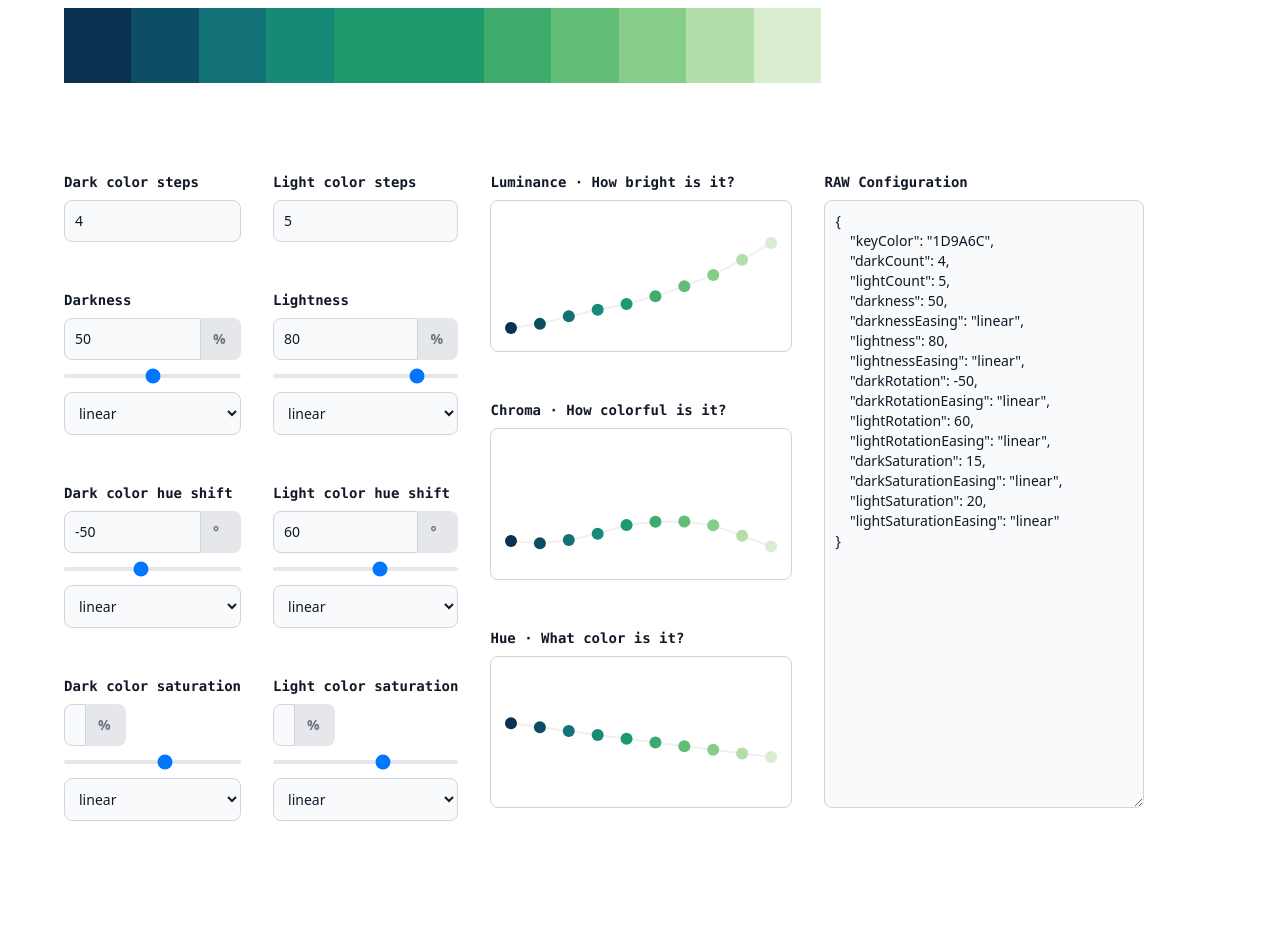
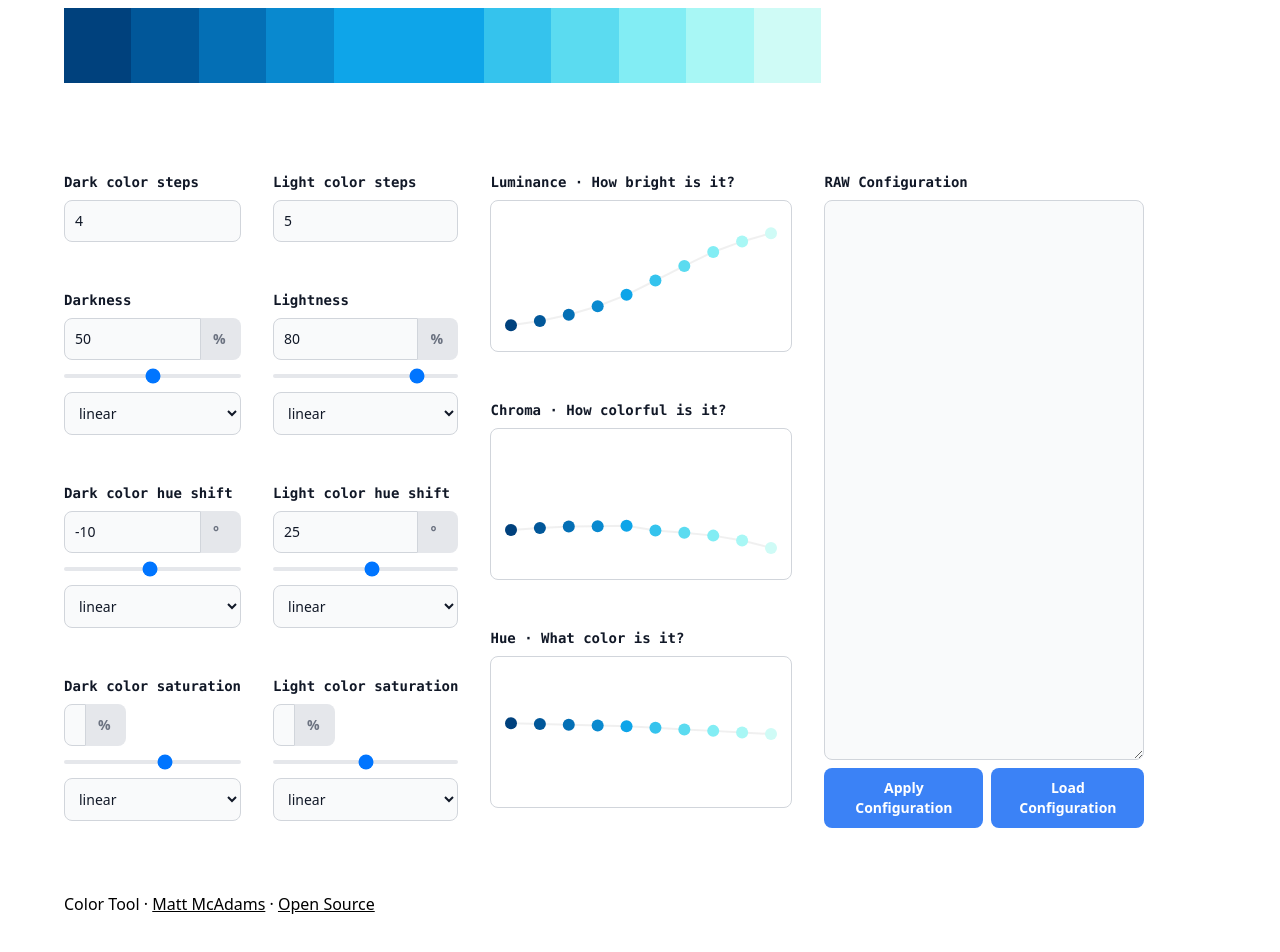
Before and after one commit to MattMcAdams/colorscale, a Next.js app: page / in a window 1280 px wide. Shown: the part 236-1188 px from the top of the page. Before the commit the page ends 1121 px from the top, so only its background shows below. Built offline with nearby package versions, Linux system fonts and the light colour scheme.

Commit message:
Clean up config

```diff
--- a/src/app/page.tsx
+++ b/src/app/page.tsx
@@ -66,7 +66,7 @@ export default function Home() {
             {/* <p>{shareURL}</p> */}
           </div>
           <div id="colorScale">
-            <ColorRow darkColors={darkColors} lightColors={lightColors} />
+            <ColorRow darkColors={darkColors} mainColor={mainColor} lightColors={lightColors} />
           </div>
           <div id="colorControls" className="flex space-x-8">
             <div className="space-y-12">
@@ -138,6 +138,19 @@ export default function Home() {
           <p>Loading Configuration</p>
         </>
       )}
+      <p>
+        Color Tool &middot;{" "}
+        <a href="https://www.mattmcadams.com" className="underline">
+          Matt McAdams
+        </a>{" "}
+        &middot;{" "}
+        <a
+          href="https://github.com/MattMcAdams/color-tool"
+          className="underline"
+        >
+          Open Source
+        </a>
+      </p>
     </main>
   );
 }
--- a/src/components/ColorRow.tsx
+++ b/src/components/ColorRow.tsx
@@ -2,14 +2,14 @@ import React from "react";
 import Swatch from "./Swatch";
 import { useSessionContext } from "../data/session";
 
-export const ColorRow = (props: { darkColors: string[], lightColors: string[] }) => {
+export const ColorRow = (props: { darkColors: string[], mainColor: string, lightColors: string[] }) => {
   const Session = useSessionContext();
   return (
     <div id="ColorRow" className="flex">
       {props.darkColors.map((color: string, index: number) => (
         <Swatch key={index} hex={color} />
       ))}
-      <Swatch hex={Session.keyColor} primary={true} />
+      <Swatch hex={props.mainColor} primary={true} />
       {props.lightColors.map((color: string, index: number) => (
         <Swatch key={index} hex={color} />
       ))}
--- a/src/components/inputs/Configuration.tsx
+++ b/src/components/inputs/Configuration.tsx
@@ -5,12 +5,22 @@ import { useSessionContext } from "../../data/session";
 
 const ConfigInput = () => {
   const Session = useSessionContext();
+  const [configString, setConfigString] = useState(
+    localStorage.getItem("colorToolConfig") || ''
+  );
 
   function handleChange(e: ChangeEvent<HTMLTextAreaElement>) {
     let value = e.target.value;
-    Session.updateConfigString(value);
-    localStorage.setItem("colorToolConfig", JSON.stringify(value, undefined, 4));
-    Session.load(false);
+    setConfigString(value);
+  }
+
+  function applyConfig() {
+    Session.loadConfiguration(configString);
+    setConfigString(localStorage.getItem("colorToolConfig") || "");
+  }
+
+  function loadConfig() {
+    setConfigString(localStorage.getItem("colorToolConfig") || '');
   }
 
   return (
@@ -28,10 +38,24 @@ const ConfigInput = () => {
         autoCorrect="off"
         autoCapitalize="off"
         spellCheck="false"
-        style={{ height: "38rem" }}
-        value={Session.configString}
+        style={{ height: "35rem" }}
+        value={configString}
         onChange={handleChange}
       />
+      <div className="flex space-x-2">
+        <button
+          className="rounded-lg bg-blue-500 text-white font-bold text-sm border-blue-500 p-2.5"
+          onClick={applyConfig}
+        >
+          Apply Configuration
+        </button>
+        <button
+          className="rounded-lg bg-blue-500 text-white font-bold text-sm border-blue-500 p-2.5"
+          onClick={loadConfig}
+        >
+          Load Configuration
+        </button>
+      </div>
     </div>
   );
 };
--- a/src/data/session.tsx
+++ b/src/data/session.tsx
@@ -7,21 +7,20 @@ interface Props {
 
 const defaults = {
   loaded: false,
-  configString: '',
-  keyColor: "1D9A6C",
+  keyColor: "0ea5e9",
   darkCount: 4,
   lightCount: 5,
   darkness: 50,
   darknessEasing: "linear" as easingOptionsType,
   lightness: 80,
   lightnessEasing: "linear" as easingOptionsType,
-  darkRotation: -50,
+  darkRotation: -10,
   darkRotationEasing: "linear" as easingOptionsType,
-  lightRotation: 60,
+  lightRotation: 25,
   lightRotationEasing: "linear" as easingOptionsType,
   darkSaturation: 15,
   darkSaturationEasing: "linear" as easingOptionsType,
-  lightSaturation: 20,
+  lightSaturation: 0,
   lightSaturationEasing: "linear" as easingOptionsType,
 
   nullProvider: () =>
@@ -30,7 +29,6 @@ const defaults = {
 
 type contextType = {
   loaded: boolean;
-  configString: string;
   keyColor: string;
   darkCount: number;
   lightCount: number;
@@ -48,7 +46,7 @@ type contextType = {
   lightSaturationEasing: easingOptionsType;
 
   load: (value: boolean) => void;
-  updateConfigString: (value: string) => void;
+  loadConfiguration: (configString: string) => void;
   updateKeyColor: (hex: string) => void;
   updateCount: (type: "light" | "dark", count: number) => void;
   updateBrightness: (type: "light" | "dark", value: number) => void;
@@ -59,7 +57,6 @@ type contextType = {
 
 const Context = createContext<contextType>({
   loaded: defaults.loaded,
-  configString: defaults.configString,
   keyColor: defaults.keyColor,
   darkCount: defaults.darkCount,
   lightCount: defaults.lightCount,
@@ -77,7 +74,7 @@ const Context = createContext<contextType>({
   lightSaturationEasing: defaults.lightSaturationEasing,
 
   load: defaults.nullProvider,
-  updateConfigString: defaults.nullProvider,
+  loadConfiguration: defaults.nullProvider,
   updateKeyColor: defaults.nullProvider,
   updateCount: defaults.nullProvider,
   updateBrightness: defaults.nullProvider,
@@ -103,15 +100,33 @@ const Provider: React.FC<Props> = ({ children }) => {
   const [darkSaturationEasing, setDarkSaturationEasing] = useState<easingOptionsType>(defaults.darkSaturationEasing);
   const [lightSaturation, setLightSaturation] = useState<number>(defaults.lightSaturation);
   const [lightSaturationEasing, setLightSaturationEasing] = useState<easingOptionsType>(defaults.lightSaturationEasing);
-  const [configString, setConfigString] = useState<string>(defaults.configString);
 
   useEffect(() => {
-    const CONFIG = configString ? configString : localStorage.getItem("colorToolConfig");
+    const CONFIG = localStorage.getItem("colorToolConfig");
     if (!loaded && CONFIG) {
       loadConfiguration(CONFIG);
     }
     setLoaded(true);
-  }, [loaded, configString]);
+  }, [loaded]);
+
+  function loadConfiguration(configString: string) {
+    const CONFIG = JSON.parse(configString || "{}");
+    updateKeyColor(CONFIG.keyColor ? CONFIG.keyColor : defaults.keyColor);
+    updateCount("dark", CONFIG.darkCount ? CONFIG.darkCount : defaults.darkCount);
+    updateCount("light", CONFIG.lightCount ? CONFIG.lightCount : defaults.lightCount);
+    updateBrightness("dark", CONFIG.darkness ? CONFIG.darkness : defaults.darkness);
+    updateEasing("dark", "brightness", CONFIG.darknessEasing ? CONFIG.darknessEasing : defaults.darknessEasing);
+    updateBrightness("light", CONFIG.lightness ? CONFIG.lightness : defaults.lightness);
+    updateEasing("light", "brightness", CONFIG.lightnessEasing ? CONFIG.lightnessEasing : defaults.lightnessEasing);
+    updateRotation("dark", CONFIG.darkRotation ? CONFIG.darkRotation : defaults.darkRotation);
+    updateEasing("dark", "hue", CONFIG.darkRotationEasing ? CONFIG.darkRotationEasing : defaults.darkRotationEasing);
+    updateRotation("light", CONFIG.lightRotation ? CONFIG.lightRotation : defaults.lightRotation);
+    updateEasing("light", "hue", CONFIG.lightRotationEasing ? CONFIG.lightRotationEasing : defaults.lightRotationEasing);
+    updateSaturation("dark", CONFIG.darkSaturation ? CONFIG.darkSaturation : defaults.darkSaturation);
+    updateEasing("dark", "saturation", CONFIG.darkSaturationEasing ? CONFIG.darkSaturationEasing : defaults.darkSaturationEasing);
+    updateSaturation("light", CONFIG.lightSaturation ? CONFIG.lightSaturation : defaults.lightSaturation);
+    updateEasing("light", "saturation", CONFIG.lightSaturationEasing ? CONFIG.lightSaturationEasing : defaults.lightSaturationEasing);
+  }
 
   useEffect(() => {
     function saveToLocalStorage() {
@@ -137,68 +152,13 @@ const Provider: React.FC<Props> = ({ children }) => {
           "colorToolConfig",
           JSON.stringify(data, undefined, 4)
         );
-        setConfigString(JSON.stringify(data, undefined, 4));
       }
     }
-
     saveToLocalStorage();
   }, [loaded, keyColor, darkCount, lightCount, darkness, darknessEasing, lightness, lightnessEasing, darkRotation, darkRotationEasing, lightRotation, lightRotationEasing, darkSaturation, darkSaturationEasing, lightSaturation, lightSaturationEasing]);
 
-  function loadConfiguration(configString: string) {
-    const CONFIG = JSON.parse(configString || "{}");
-    if (CONFIG.keyColor) {
-      setKeyColor(CONFIG.keyColor);
-    }
-    if (CONFIG.darkCount) {
-      setDarkCount(CONFIG.darkCount);
-    }
-    if (CONFIG.lightCount) {
-      setLightCount(CONFIG.lightCount);
-    }
-    if (CONFIG.darkness) {
-      setDarkness(CONFIG.darkness);
-    }
-    if (CONFIG.darknessEasing) {
-      setDarknessEasing(CONFIG.darknessEasing);
-    }
-    if (CONFIG.lightness) {
-      setLightness(CONFIG.lightness);
-    }
-    if (CONFIG.lightnessEasing) {
-      setLightnessEasing(CONFIG.lightnessEasing);
-    }
-    if (CONFIG.darkRotation) {
-      setDarkRotation(CONFIG.darkRotation);
-    }
-    if (CONFIG.darkRotationEasing) {
-      setDarkRotationEasing(CONFIG.darkRotationEasing);
-    }
-    if (CONFIG.lightRotation) {
-      setLightRotation(CONFIG.lightRotation);
-    }
-    if (CONFIG.lightRotationEasing) {
-      setLightRotationEasing(CONFIG.lightRotationEasing);
-    }
-    if (CONFIG.darkSaturation) {
-      setDarkSaturation(CONFIG.darkSaturation);
-    }
-    if (CONFIG.darkSaturationEasing) {
-      setDarkSaturationEasing(CONFIG.darkSaturationEasing);
-    }
-    if (CONFIG.lightSaturation) {
-      setLightSaturation(CONFIG.lightSaturation);
-    }
-    if (CONFIG.lightSaturationEasing) {
-      setLightSaturationEasing(CONFIG.lightSaturationEasing);
-    }
-  }
-
   function load(value: boolean) {
     setLoaded(value);
-  }
-
-  function updateConfigString(value: string) {
-    setConfigString(value);
   }
 
   function updateKeyColor(hex: string) {
@@ -282,7 +242,6 @@ const Provider: React.FC<Props> = ({ children }) => {
 
   const exposed = {
     loaded,
-    configString,
     keyColor,
     darkCount,
     lightCount,
@@ -299,7 +258,7 @@ const Provider: React.FC<Props> = ({ children }) => {
     lightSaturation,
     lightSaturationEasing,
     load,
-    updateConfigString,
+    loadConfiguration,
     updateKeyColor,
     updateCount,
     updateBrightness,
```
Also changed, not shown: 1 other file (tests, documents, lock files or other folders).
